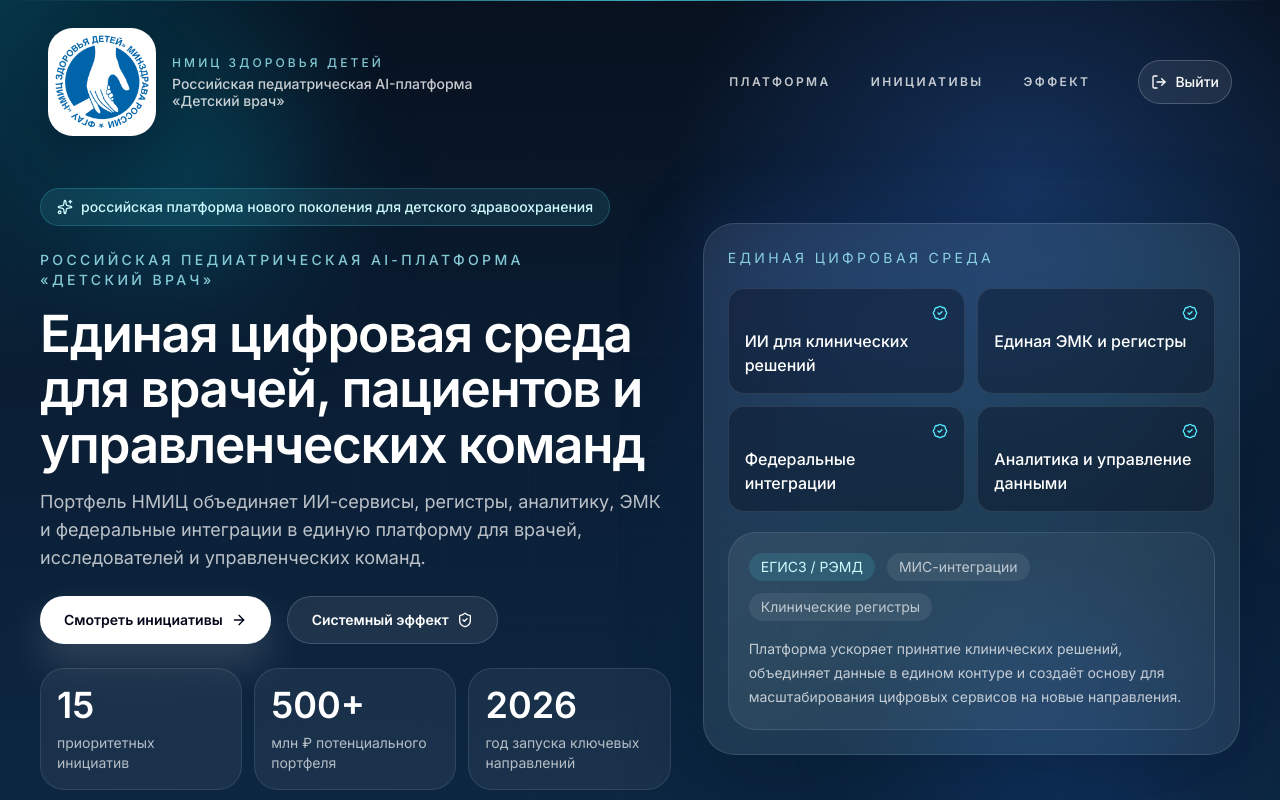
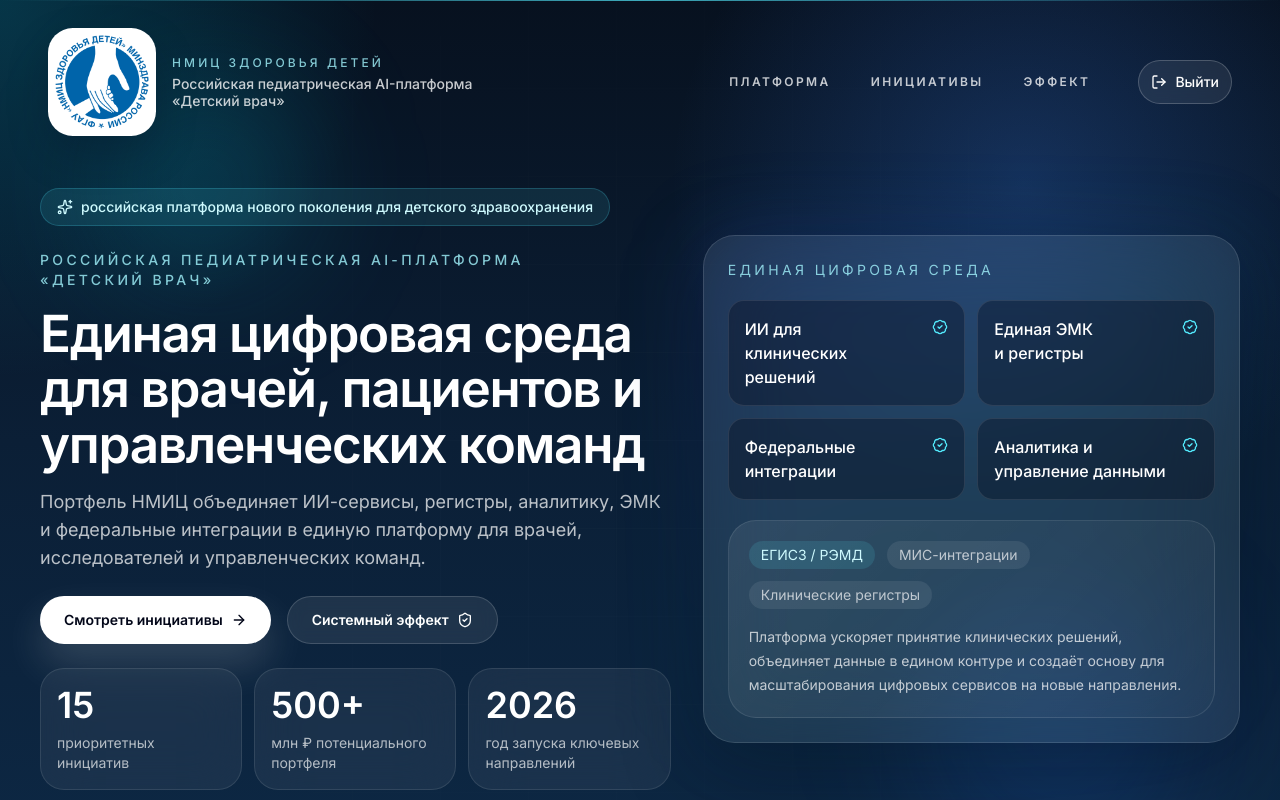
Before and after one commit to Hexttr/kid-doctor, a Next.js app: page / in a window 1280 px wide. Shown: the top 800 px of the page. Built offline with nearby package versions, Linux system fonts and the light colour scheme.

Commit message:
Align the hero capability tiles with multiline labels.
Break the service names onto fixed lines so the checkmark can sit on the same top row as the text.

Made-with: Cursor

```diff
--- a/components/hero-section.tsx
+++ b/components/hero-section.tsx
@@ -11,10 +11,10 @@ const metrics = [
 ]
 
 const capabilityTiles = [
-  "ИИ для клинических решений",
-  "Единая ЭМК и регистры",
-  "Федеральные интеграции",
-  "Аналитика и управление данными",
+  "ИИ для\nклинических решений",
+  "Единая ЭМК\nи регистры",
+  "Федеральные\nинтеграции",
+  "Аналитика и\nуправление данными",
 ]
 
 export function HeroSection() {
@@ -141,10 +141,10 @@ export function HeroSection() {
                     key={item}
                     className="rounded-2xl border border-white/10 bg-slate-950/35 p-4"
                   >
-                    <div className="flex justify-end text-sm text-white/64">
-                      <BadgeCheck className="size-4 text-cyan-300" />
+                    <div className="flex items-start justify-between gap-3">
+                      <p className="text-base font-medium whitespace-pre-line text-white">{item}</p>
+                      <BadgeCheck className="mt-0.5 size-4 shrink-0 text-cyan-300" />
                     </div>
-                    <p className="mt-2 text-base font-medium text-white">{item}</p>
                   </div>
                 ))}
               </div>
```
